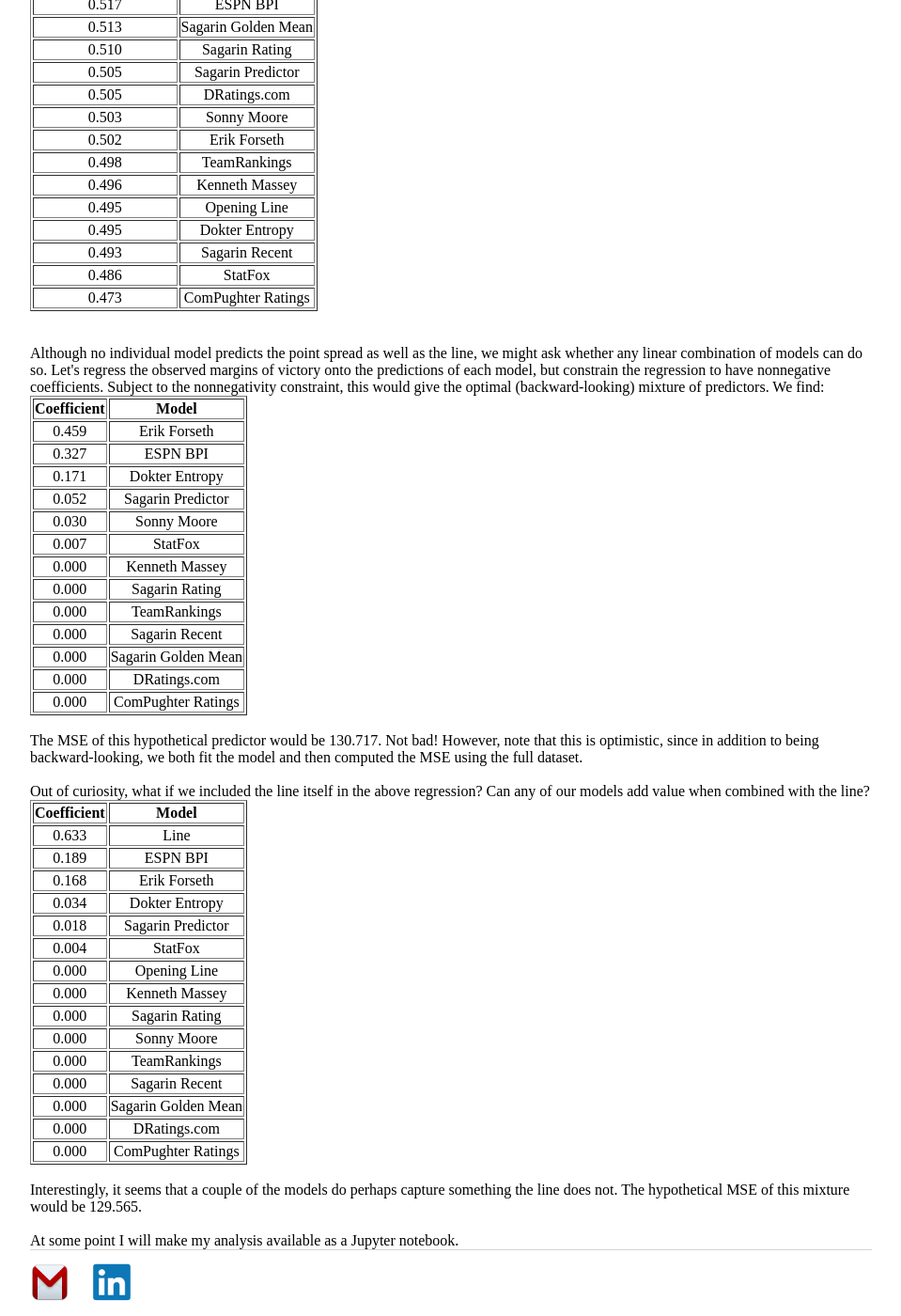
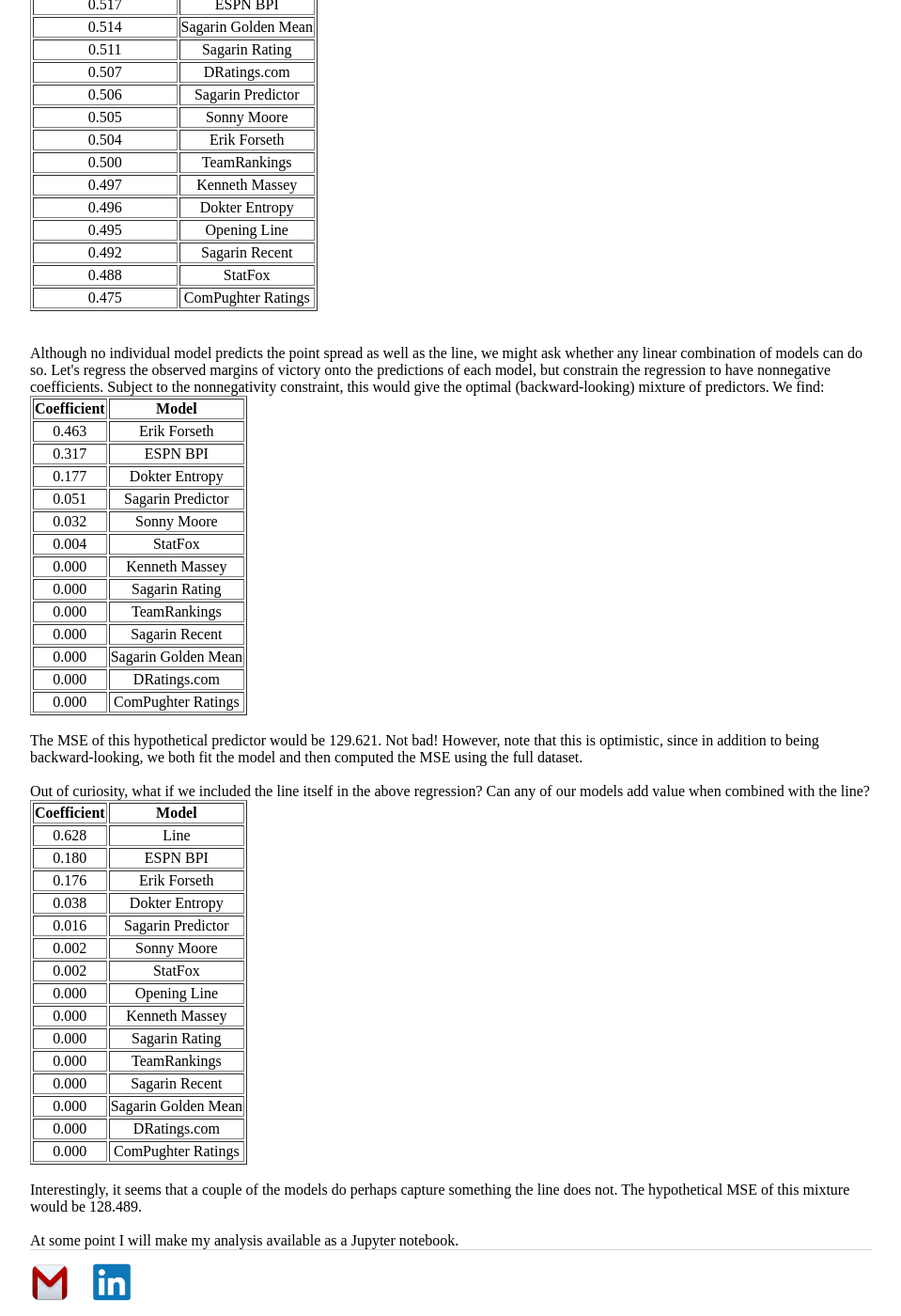
Before and after one commit to erikrforseth/erikrforseth.github.io, a Jekyll site: the page built from about.html, in a window 1280 px wide and 1400 px high, scrolled down 1211 px. Shown: the whole window at 94% size, without its empty margins (160-1119 px from the left). Built offline with Jekyll 4.4.1, drawn with Linux system fonts in a browser that asks for light colours; some of the changed text lies outside the part shown.

Commit message:
about page

```diff
--- a/about.html
+++ b/about.html
@@ -17,63 +17,63 @@
   </thead>
   <tbody>
     <tr align="center">
-      <td>130.285</td>
+      <td>129.180</td>
       <td>Line</td>
     </tr>
     <tr align="center">
-      <td>131.818</td>
+      <td>130.702</td>
       <td>Opening Line</td>
     </tr>
     <tr align="center">
-      <td>132.518</td>
+      <td>131.363</td>
       <td>Erik Forseth</td>
     </tr>
     <tr align="center">
-      <td>132.913</td>
+      <td>131.824</td>
       <td>TeamRankings</td>
     </tr>
     <tr align="center">
-      <td>136.676</td>
+      <td>135.430</td>
       <td>Dokter Entropy</td>
     </tr>
     <tr align="center">
-      <td>138.134</td>
+      <td>137.059</td>
       <td>ESPN BPI</td>
     </tr>
     <tr align="center">
-      <td>140.701</td>
+      <td>139.411</td>
       <td>Sagarin Rating</td>
     </tr>
     <tr align="center">
-      <td>141.272</td>
+      <td>139.969</td>
       <td>Sagarin Predictor</td>
     </tr>
     <tr align="center">
-      <td>141.479</td>
+      <td>140.191</td>
       <td>Sagarin Golden Mean</td>
     </tr>
     <tr align="center">
-      <td>141.740</td>
+      <td>140.708</td>
       <td>Kenneth Massey</td>
     </tr>
     <tr align="center">
-      <td>144.316</td>
+      <td>143.120</td>
       <td>DRatings.com</td>
     </tr>
     <tr align="center">
-      <td>147.458</td>
+      <td>146.228</td>
       <td>Sonny Moore</td>
     </tr>
     <tr align="center">
-      <td>148.567</td>
+      <td>148.254</td>
       <td>StatFox</td>
     </tr>
     <tr align="center">
-      <td>157.299</td>
+      <td>156.140</td>
       <td>Sagarin Recent</td>
     </tr>
     <tr align="center">
-      <td>158.100</td>
+      <td>156.643</td>
       <td>ComPughter Ratings</td>
     </tr>
   </tbody>
@@ -113,10 +113,6 @@
     </tr>
     <tr align="center">
       <td>0.772</td>
-      <td>Sagarin Golden Mean</td>
-    </tr>
-    <tr align="center">
-      <td>0.771</td>
       <td>Kenneth Massey</td>
     </tr>
     <tr align="center">
@@ -124,27 +120,31 @@
       <td>Sagarin Rating</td>
     </tr>
     <tr align="center">
-      <td>0.768</td>
-      <td>Dokter Entropy</td>
+      <td>0.771</td>
+      <td>Sagarin Golden Mean</td>
+    </tr>
+    <tr align="center">
+      <td>0.769</td>
+      <td>DRatings.com</td>
     </tr>
     <tr align="center">
       <td>0.768</td>
-      <td>DRatings.com</td>
+      <td>Sonny Moore</td>
     </tr>
     <tr align="center">
-      <td>0.767</td>
-      <td>Sonny Moore</td>
+      <td>0.768</td>
+      <td>Dokter Entropy</td>
     </tr>
     <tr align="center">
       <td>0.756</td>
       <td>StatFox</td>
     </tr>
     <tr align="center">
-      <td>0.755</td>
+      <td>0.756</td>
       <td>ComPughter Ratings</td>
     </tr>
     <tr align="center">
-      <td>0.754</td>
+      <td>0.755</td>
       <td>Sagarin Recent</td>
     </tr>
   </tbody>
@@ -165,55 +165,55 @@
       <td>ESPN BPI</td>
     </tr>
     <tr align="center">
-      <td>0.513</td>
+      <td>0.514</td>
       <td>Sagarin Golden Mean</td>
     </tr>
     <tr align="center">
-      <td>0.510</td>
+      <td>0.511</td>
       <td>Sagarin Rating</td>
     </tr>
     <tr align="center">
-      <td>0.505</td>
+      <td>0.507</td>
+      <td>DRatings.com</td>
+    </tr>
+    <tr align="center">
+      <td>0.506</td>
       <td>Sagarin Predictor</td>
     </tr>
     <tr align="center">
       <td>0.505</td>
-      <td>DRatings.com</td>
-    </tr>
-    <tr align="center">
-      <td>0.503</td>
       <td>Sonny Moore</td>
     </tr>
     <tr align="center">
-      <td>0.502</td>
+      <td>0.504</td>
       <td>Erik Forseth</td>
     </tr>
     <tr align="center">
-      <td>0.498</td>
+      <td>0.500</td>
       <td>TeamRankings</td>
     </tr>
     <tr align="center">
+      <td>0.497</td>
+      <td>Kenneth Massey</td>
+    </tr>
+    <tr align="center">
       <td>0.496</td>
-      <td>Kenneth Massey</td>
+      <td>Dokter Entropy</td>
     </tr>
     <tr align="center">
       <td>0.495</td>
       <td>Opening Line</td>
     </tr>
     <tr align="center">
-      <td>0.495</td>
-      <td>Dokter Entropy</td>
-    </tr>
-    <tr align="center">
-      <td>0.493</td>
+      <td>0.492</td>
       <td>Sagarin Recent</td>
     </tr>
     <tr align="center">
-      <td>0.486</td>
+      <td>0.488</td>
       <td>StatFox</td>
     </tr>
     <tr align="center">
-      <td>0.473</td>
+      <td>0.475</td>
       <td>ComPughter Ratings</td>
     </tr>
   </tbody>
@@ -230,27 +230,27 @@
   </thead>
   <tbody>
     <tr align="center">
-      <td>0.459</td>
+      <td>0.463</td>
       <td>Erik Forseth</td>
     </tr>
     <tr align="center">
-      <td>0.327</td>
+      <td>0.317</td>
       <td>ESPN BPI</td>
     </tr>
     <tr align="center">
-      <td>0.171</td>
+      <td>0.177</td>
       <td>Dokter Entropy</td>
     </tr>
     <tr align="center">
-      <td>0.052</td>
+      <td>0.051</td>
       <td>Sagarin Predictor</td>
     </tr>
     <tr align="center">
-      <td>0.030</td>
+      <td>0.032</td>
       <td>Sonny Moore</td>
     </tr>
     <tr align="center">
-      <td>0.007</td>
+      <td>0.004</td>
       <td>StatFox</td>
     </tr>
     <tr align="center">
@@ -284,7 +284,7 @@
   </tbody>
 </table>
 <br>
-The MSE of this hypothetical predictor would be 130.717. Not bad! However, note that this is optimistic, since in addition to being backward-looking, we both fit the model and then computed the MSE using the full dataset.
+The MSE of this hypothetical predictor would be 129.621. Not bad! However, note that this is optimistic, since in addition to being backward-looking, we both fit the model and then computed the MSE using the full dataset.
 <br><br>
 Out of curiosity, what if we included the line itself in the above regression? Can any of our models add value when combined with the line?<table border="1" class="dataframe">
   <thead>
@@ -295,27 +295,31 @@
   </thead>
   <tbody>
     <tr align="center">
-      <td>0.633</td>
+      <td>0.628</td>
       <td>Line</td>
     </tr>
     <tr align="center">
-      <td>0.189</td>
+      <td>0.180</td>
       <td>ESPN BPI</td>
     </tr>
     <tr align="center">
-      <td>0.168</td>
+      <td>0.176</td>
       <td>Erik Forseth</td>
     </tr>
     <tr align="center">
-      <td>0.034</td>
+      <td>0.038</td>
       <td>Dokter Entropy</td>
     </tr>
     <tr align="center">
-      <td>0.018</td>
+      <td>0.016</td>
       <td>Sagarin Predictor</td>
     </tr>
     <tr align="center">
-      <td>0.004</td>
+      <td>0.002</td>
+      <td>Sonny Moore</td>
+    </tr>
+    <tr align="center">
+      <td>0.002</td>
       <td>StatFox</td>
     </tr>
     <tr align="center">
@@ -329,10 +333,6 @@
     <tr align="center">
       <td>0.000</td>
       <td>Sagarin Rating</td>
-    </tr>
-    <tr align="center">
-      <td>0.000</td>
-      <td>Sonny Moore</td>
     </tr>
     <tr align="center">
       <td>0.000</td>
@@ -357,6 +357,6 @@
   </tbody>
 </table>
 <br>
-Interestingly, it seems that a couple of the models do perhaps capture something the line does not. The hypothetical MSE of this mixture would be 129.565.
+Interestingly, it seems that a couple of the models do perhaps capture something the line does not. The hypothetical MSE of this mixture would be 128.489.
 <br><br>
 At some point I will make my analysis available as a Jupyter notebook.
```
Also changed, not shown: other parts of about.html (+3 -3 lines).
